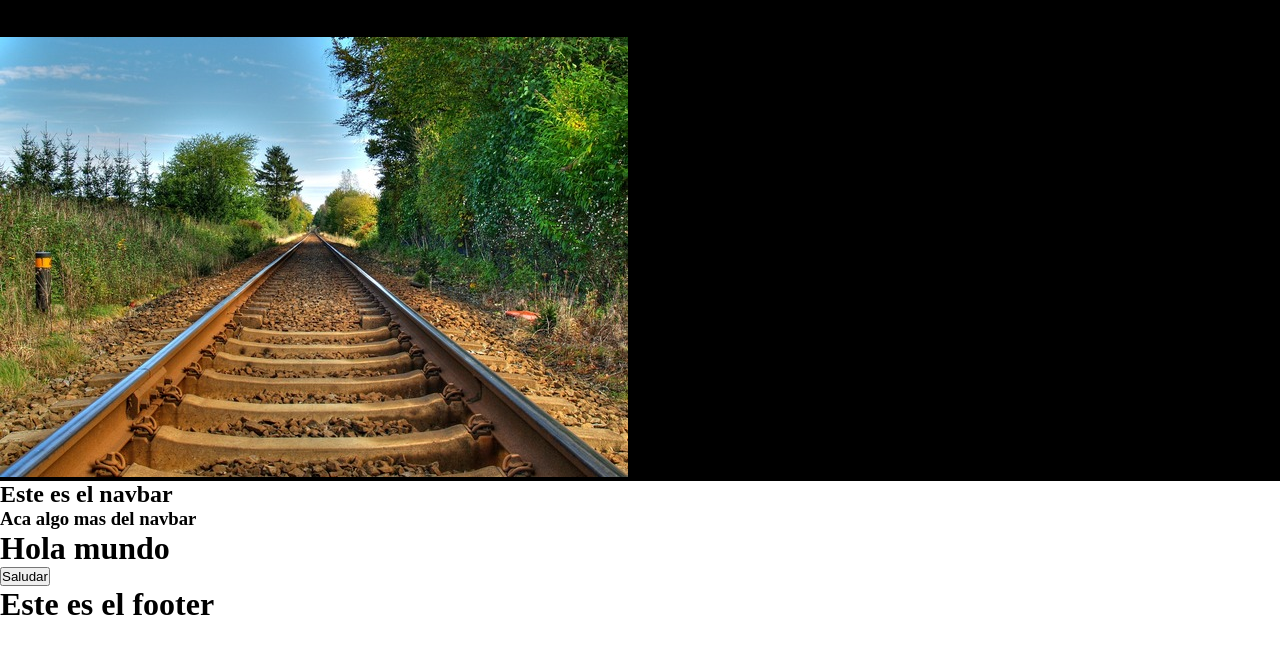
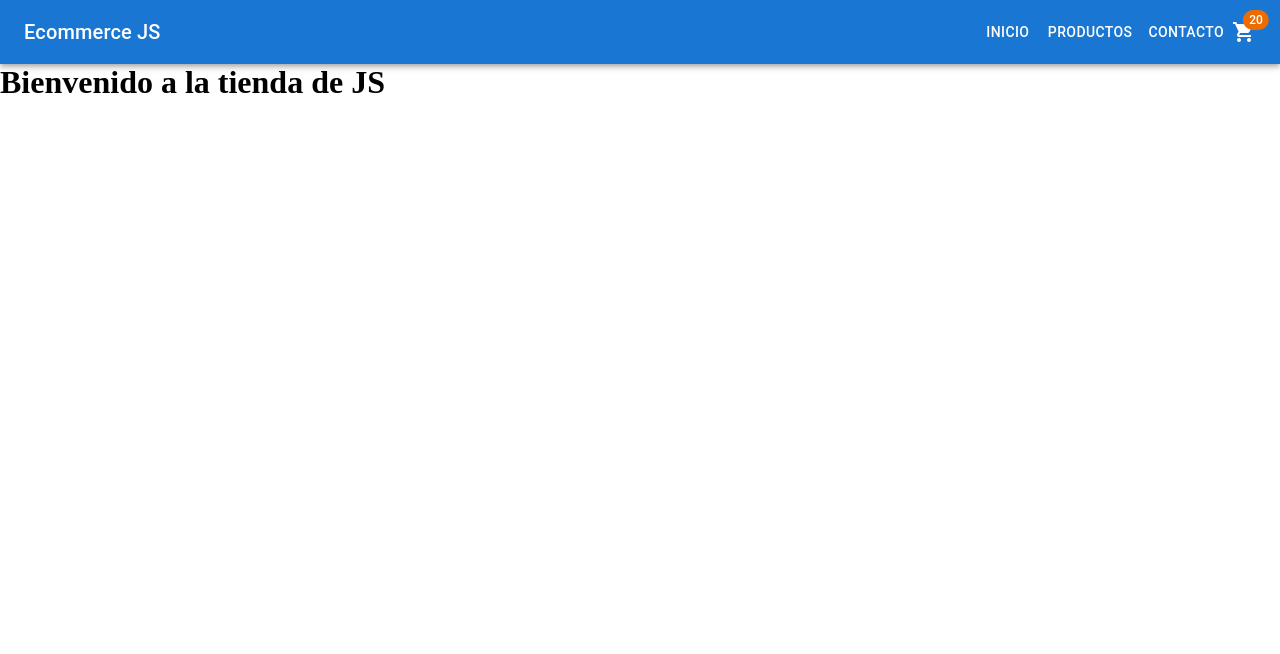
Before and after one commit to jaimesilvalorca/ecommercereact, a React (Vite) app: page / in a window 1280 px wide. Shown: the top 654 px of the page. Built offline with nearby package versions, Linux system fonts and the light colour scheme.

Commit message:
Desafio01- JSilva

```diff
--- a/package.json
+++ b/package.json
@@ -10,6 +10,11 @@
     "preview": "vite preview"
   },
   "dependencies": {
+    "@emotion/react": "^11.11.1",
+    "@emotion/styled": "^11.11.0",
+    "@fontsource/roboto": "^5.0.3",
+    "@mui/icons-material": "^5.11.16",
+    "@mui/material": "^5.13.5",
     "react": "^18.2.0",
     "react-dom": "^18.2.0"
   },
--- a/src/App.jsx
+++ b/src/App.jsx
@@ -1,20 +1,31 @@
-import Navbar from "./components/layout/navbar/Navbar"
-import Footer from "./components/layout/footer/Footer"
-import Cart from "./components/pages/cart/Cart"
+// import { useState } from "react"
+// import Home from "./components/pages/home/Home"
+// import ItemList from "./components/pages/itemList/ItemList"
+import Home from "./components/pages/home/Home"
 
 function App() {
-const funcionSaludar = () =>{
-  console.log("hola como estas")
-}
+
+  // const [saludo, setSaludo] = useState("hola como estas")
+  // const [name,setName] = useState('Maria')
+  // console.log(name)
+
+  // const cambiarNombre = (nuevoNombre)=>{
+  //   setName(nuevoNombre) //la funcion vive en el padre pero la funcion se ejecuta en el itemList container en el hijo
+  // }
+
+  // const cambiarSaludo = (nuevoSaludo) => {
+  //   setSaludo(nuevoSaludo)
+
+  // }
 
   return (
-    <div>
-      <Cart />
-      <Navbar />
-      <h1>Hola mundo</h1>
-      <button onClick={funcionSaludar}>Saludar</button>
-      <Footer />
-    </div>
+
+    <Home />
+    // <div>
+    //   <Home nombre={"Juancito"} apellido={"juanchox"} />
+    //   <ItemList saludo={saludo} cambiarSaludo = {cambiarSaludo} cambiarNombre={cambiarNombre}/>
+    // </div>
+
   )
 }
 
--- /dev/null
+++ b/src/components/common/cartwidget/CartWidget.jsx
@@ -0,0 +1,13 @@
+import ShoppingCart from '@mui/icons-material/ShoppingCart';
+import { Badge } from '@mui/material';
+
+const CartWidget = () => {
+    return (
+
+        <Badge badgeContent={20} color="warning">
+            <ShoppingCart color="inherit" />
+        </Badge>
+    )
+}
+
+export default CartWidget
--- a/src/components/layout/navbar/Navbar.jsx
+++ b/src/components/layout/navbar/Navbar.jsx
@@ -1,9 +1,28 @@
+import { AppBar, Badge, Button, Toolbar, Typography } from "@mui/material"
+import CartWidget from "../../common/cartwidget/CartWidget"
+
 const Navbar = () => {
     return (
-        <div>
-            <h2>Este es el navbar</h2>
-            <h3>Aca algo mas del navbar</h3>
-        </div>
+        <AppBar position="static">
+            <Toolbar>
+            <Typography variant="h6" style={{ flexGrow: 1 }}>
+                    Ecommerce JS
+                </Typography>
+                <Button color='inherit'>
+                    Inicio
+                </Button>
+                <Button color='inherit'>
+                    Productos
+                </Button>
+                <Button color='inherit'>
+                    Contacto
+                </Button>
+                <Badge>
+                <CartWidget />
+                </Badge>
+
+            </Toolbar>
+        </AppBar>
     )
 }
 
--- a/src/components/pages/cart/Cart.jsx
+++ /dev/null
@@ -1,14 +0,0 @@
-import styles from "./Cart.module.css" //se utiliza el modulo como una hoja de estilos css para poder acceder al objeto que esta dentro de toda la hoja
-import imagen from "../../../assets/images/imagen.jpeg" //importar imagen como modulo
-
-const Cart = () =>{
-    return(
-    <div className={styles.container}>
-        <h1>Soy un cart</h1>
-        <img src={imagen} alt="" />
-    </div>
-
-    )
-}
-
-export default Cart
--- a/src/components/pages/cart/Cart.module.css
+++ /dev/null
@@ -1,3 +0,0 @@
-.container{
-    background-color: black;
-}
--- a/src/components/pages/home/Home.jsx
+++ b/src/components/pages/home/Home.jsx
@@ -0,0 +1,48 @@
+// import { useState } from "react"
+import NavBar from "../../layout/navbar/NavBar"
+import ItemList from "../itemList/ItemList"
+
+// eslint-disable-next-line react/prop-types
+const Home = (/*{nombre,apellido}*/) => {
+    //aqui va todo el codigo javascript
+
+    //cuando la funcion necesita parametros, deberá tener un callback! o funcion flecha
+
+    // const [contador,setContador] = useState(0)//dentro del useState va el comienzo de la variable //[x= variable, y= funcion que modifica esa variable]
+    // const [name, setName] = useState("pepe") // para cambiar a maria se usa esta funcion <button onClick={()=>setName("maria")}>Cambiar a maria</button>
+
+
+    // const sumar = () =>{
+    //     setContador(contador + 1) //cuando no recibe parametros se invoca como en la linea 25
+    // }
+
+    // const sumar2 = (num) =>{
+    //     setContador(contador + num) // para recibir los parametros se ocupa un callback linea 26
+    //     //<button onClick={()=>setContador(contador +1)}>Sumar contador</button>
+    // }
+
+ // <></> uso de fragment para poder usar un solo div pero no puede darle un estilo, en caso contrario habria que hacer un div
+
+  return (
+    <>
+      <NavBar />
+      <ItemList nombre='JS'/>
+
+    </>
+
+    //el return comienza el html, se puede solo renderizar un solo contenedor
+    // <div>
+    //     <h1>{nombre} y {apellido}</h1>
+    //     <h1>el nombre es {name}</h1>
+    //     <button onClick={()=>setName("maria")}>Cambiar a maria</button>
+    //     <h3>El contador esta en {contador}</h3>
+    //     <button onClick={sumar}>Sumar contador</button>
+    //     <button onClick={()=>sumar2(15)}>Sumar contador</button>
+
+
+
+    // </div>
+  )
+}
+
+export default Home
--- /dev/null
+++ b/src/components/pages/itemList/ItemList.jsx
@@ -0,0 +1,11 @@
+
+const ItemList = ({nombre}) => {
+
+  return (
+    <div>
+        <h1>Bienvenido a la tienda de {nombre}</h1>
+    </div>
+  )
+}
+
+export default ItemList
```
Also changed, not shown: .eslintrc.cjs, src/assets/images/imagen.jpeg (deleted), src/components/common/cartwidget/CartWidget.css (added), 1 other file (tests, documents, lock files or other folders).
